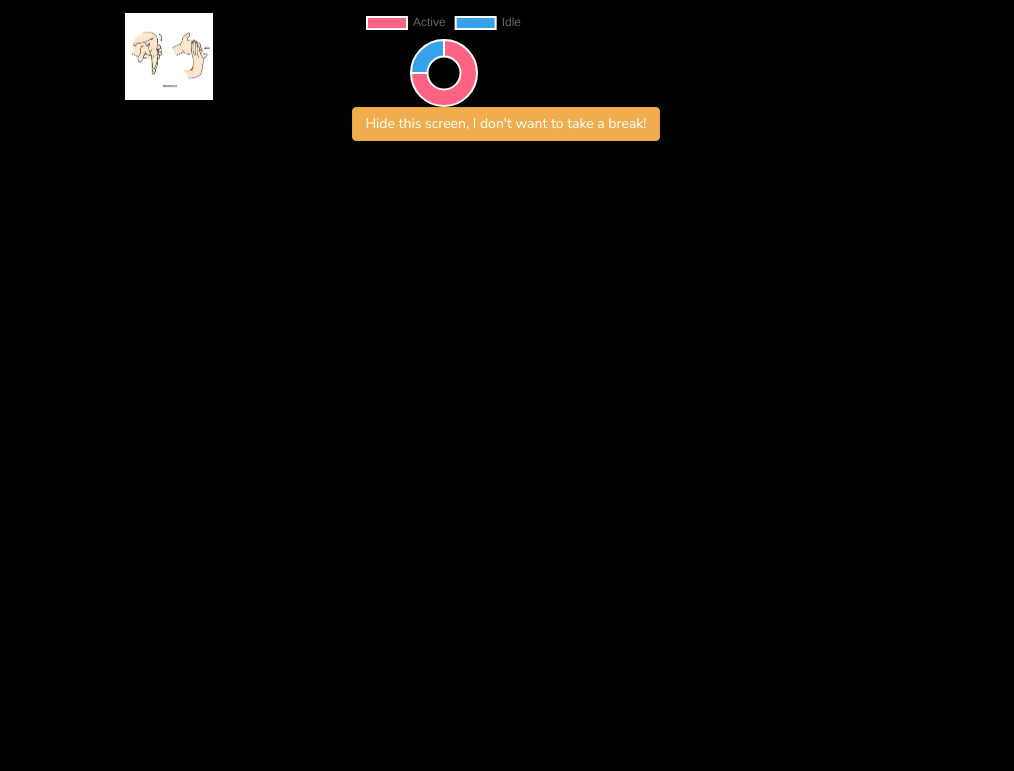
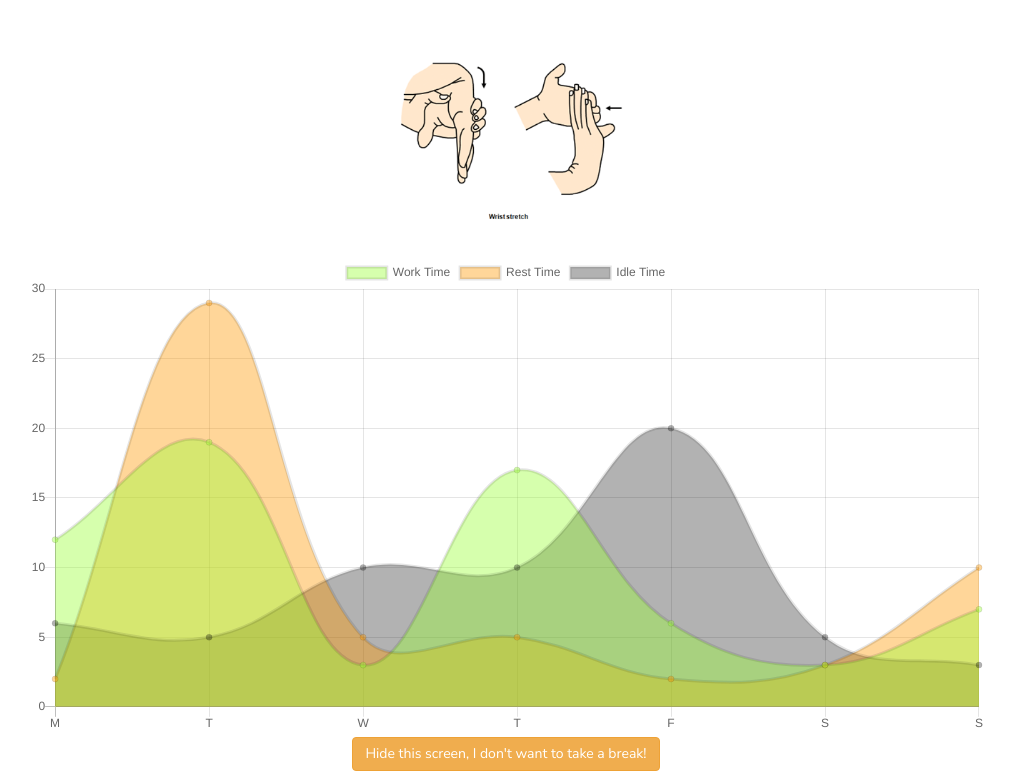
Before and after one commit to groundwater/RSI, a website: page app/index.html in a window 1280 px wide. Shown: the part 93-864 px from the top of the page, without its empty margins (134-1148 px from the left). Before the commit the page ends 800 px from the top, so only its background shows below. Drawn offline with nearby package versions, Linux system fonts and the light colour scheme.

Commit message:
inserted line graph with fillin data

```diff
--- a/app/index.html
+++ b/app/index.html
@@ -12,9 +12,8 @@ function closeButton() {
 <link rel="stylesheet" href="https://maxcdn.bootstrapcdn.com/bootstrap/3.3.7/css/bootstrap.min.css">
 <!-- font -->
 <link href="https://fonts.googleapis.com/css?family=Nunito+Sans" rel="stylesheet">
+<!-- css file -->
 <link rel="stylesheet" href="../static/style.css">
-<!-- Latest compiled JavaScript -->
-<script src="https://maxcdn.bootstrapcdn.com/bootstrap/3.3.7/js/bootstrap.min.js"></script>
 <!-- chart.js -->
 <script src="https://cdnjs.cloudflare.com/ajax/libs/Chart.js/2.4.0/Chart.bundle.min.js"></script>
 
@@ -22,52 +21,43 @@ function closeButton() {
 <body>
   <h1>Take a Break</h1>
   <p>Time remaining: <span id="timeout"></span></p>
-  <table>
-    <tr>
-      <td>
-        <img src="../static/handstretch1.gif">
-      </td>
-      <td>
-        <canvas id="timeChart" width="200" height:"200"></canvas>
-      </td>
-    </tr>
-  </table>
+  <img src="../static/handstretch1.gif">
+  <div id="chart">
+    <canvas id="timeChart"></canvas>
+  </div>
   <button disabled id="hide" onClick="closeButton()" class="btn btn-warning">Hide this screen, I don't want to take a break!</button>
 </body>
 
 <script>
 // Chart
-var ctx = document.querySelector('#timeChart')
-var timeChart = new Chart(ctx, {
-    type: 'doughnut',
-    data: {
-      labels: [
-        'Active',
-        'Idle'
-      ],
-      datasets: [
-        {
-          data: [9, 3],
-          backgroundColor: [
-            "#FF6384",
-            "#36A2EB"
-          ],
-          hoverBackgroundColor: [
-            "#FF6384",
-            "#36A2EB"
-          ]
-        }]
-      },
-      options: {
-        responsive: true
-      }
-    })
+
+
+let ctx = document.querySelector('#timeChart').getContext('2d')
+let timeChart = new Chart(ctx, {
+  type: 'line',
+  data: {
+    labels: ['M', 'T', 'W', 'T', 'F', 'S', 'S'],
+    datasets: [{
+      label: 'Work Time',
+      data: [12, 19, 3, 17, 6, 3, 7],
+      backgroundColor: "rgba(153,255,51,0.4)"
+    }, {
+      label: 'Rest Time',
+      data: [2, 29, 5, 5, 2, 3, 10],
+      backgroundColor: "rgba(255,153,0,0.4)"
+    }, {
+      label: 'Idle Time',
+      data: [6, 5, 10, 10, 20, 5, 3],
+      backgroundColor: "rgba(0,0,0,0.3)"
+    }]
+  }
+})
 
 // setup for other elements
-var rest = parseInt(location.hash.substr(1)) || 60 // reads argument in main.js—t--number of seconds break
-var start = Date.now()
-var hideBtn = document.querySelector('#hide')
-var pTag = document.querySelector('#timeout')
+let rest = parseInt(location.hash.substr(1)) || 60 // reads argument in main.js—t--number of seconds break
+let start = Date.now()
+let hideBtn = document.querySelector('#hide')
+let pTag = document.querySelector('#timeout')
 
 // enables button after 5 seconds
 setTimeout(function() {
@@ -76,9 +66,9 @@ setTimeout(function() {
 
 // countdown
 setInterval(function() {
-  var now = Date.now() // time calculations
-  var dur = now - start
-  var remain = rest - Math.floor(dur/1000)
+  let now = Date.now() // time calculations
+  let dur = now - start
+  let remain = rest - Math.floor(dur/1000)
   pTag.textContent = remain
 
   if (remain <= 0) {
--- a/app/main.js
+++ b/app/main.js
@@ -47,7 +47,7 @@ app.on('window-all-closed', () => {
 
 function newBrowser(t) {  // makes screen pop up
 
-  var browserOpen
+  let browserOpen
   if (browserOpen == true) {
     return;
   }
@@ -142,7 +142,7 @@ const stores = [{
   }
 }]
 
-setInterval(function(){
+setInterval(function() {
 
   let idleTime = idle.getIdleTime_ms()
   for (let store of stores) {
--- a/static/style.css
+++ b/static/style.css
@@ -1,8 +1,6 @@
 body {
   font-family: 'Nunito Sans', sans-serif;
   text-align: center;
-  background-color: #000;
-  font-color: #FFF;
 }
 
 h1, p {
@@ -11,7 +9,12 @@ h1, p {
 
 img {
   margin: auto;
-  width: 25%;
+  width: 250px;
+}
+
+#chart {
+  margin: auto;
+  width: 75%;
 }
 
 table {
```
